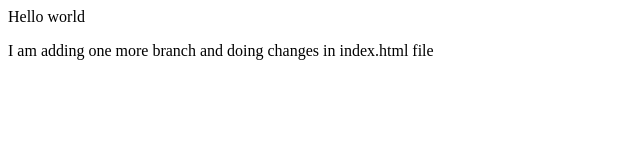
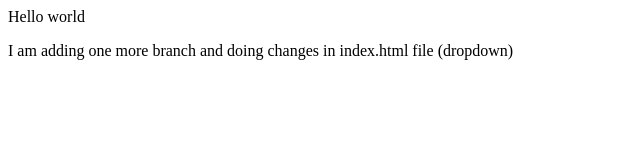
Before and after one commit to Rohan-Nagula/repo2, a plain HTML site: page index.html in a window 1280 px wide. Shown: the full height of the page, 0-640 px from the left. Drawn offline with Linux system fonts and the light colour scheme.

```diff
--- a/index.html
+++ b/index.html
@@ -1,2 +1,2 @@
 <p> Hello world </p>
-<p> I am adding one more branch and doing changes in index.html file </p>
+<p> I am adding one more branch and doing changes in index.html file (dropdown)</p>
```
